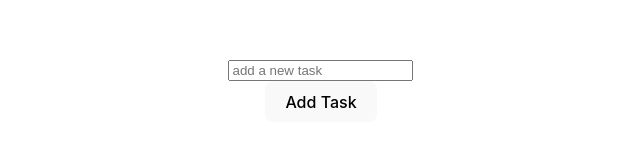
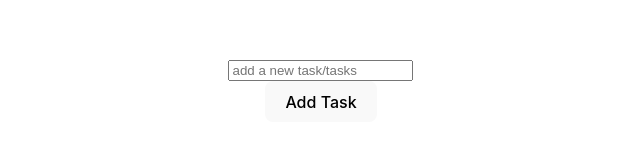
Before and after one commit to rajyewale99/To_Do_List, a React (Vite) app: page / in a window 1280 px wide. Shown: the part 187-347 px from the top of the page, without its empty margins (319-959 px from the left). Built offline with nearby package versions, Linux system fonts and the light colour scheme.

Commit message:
Updated TodoList.jsx

```diff
--- a/src/TodoList.jsx
+++ b/src/TodoList.jsx
@@ -61,7 +61,7 @@ let markAsDone = (id) => {
 }
     return (
         <div>
-            <input placeholder = "add a new task"
+            <input placeholder = "add a new task/tasks"
             value={newTodo}
              onChange={updateTodoValue}>
              </input>
```
